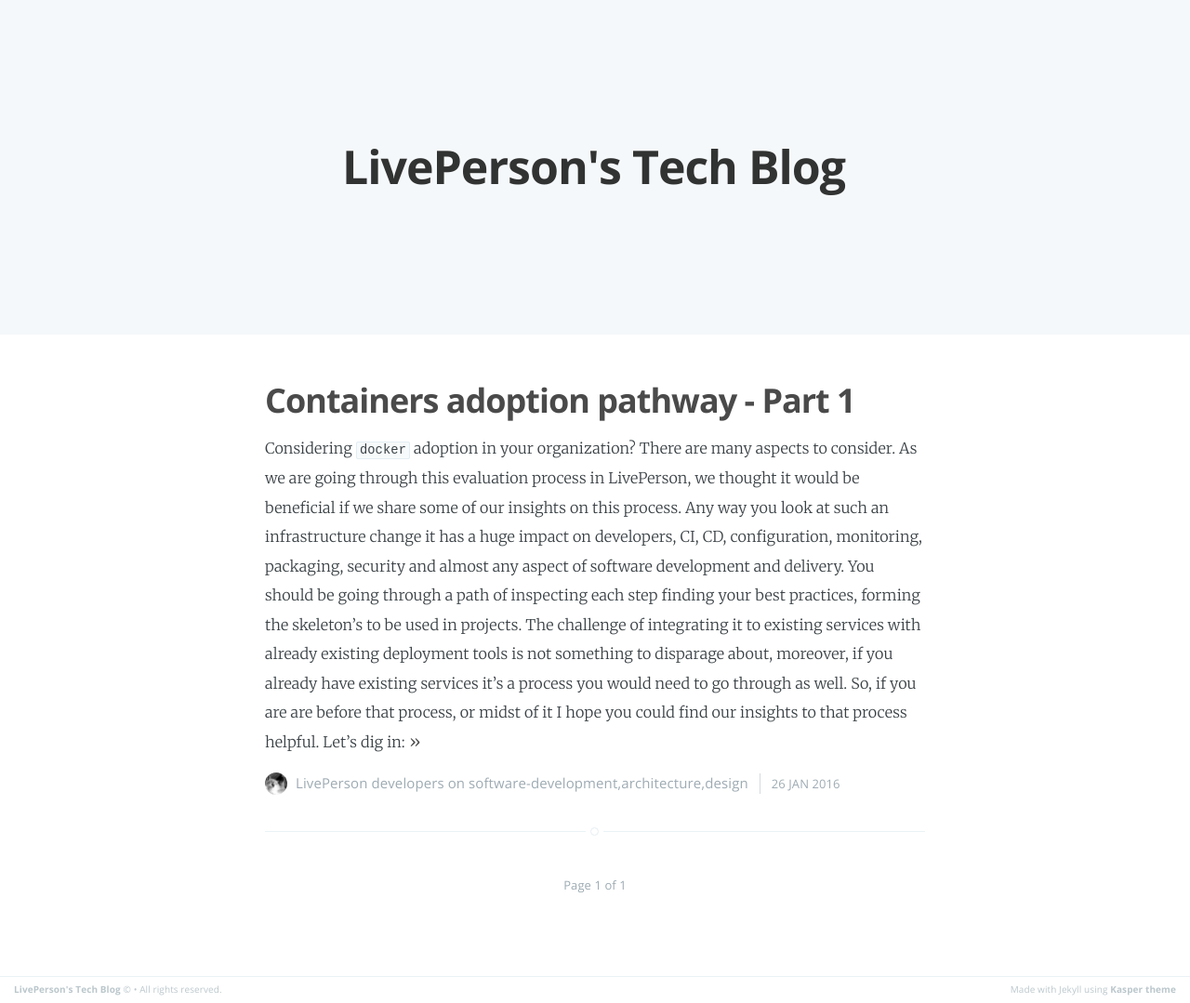
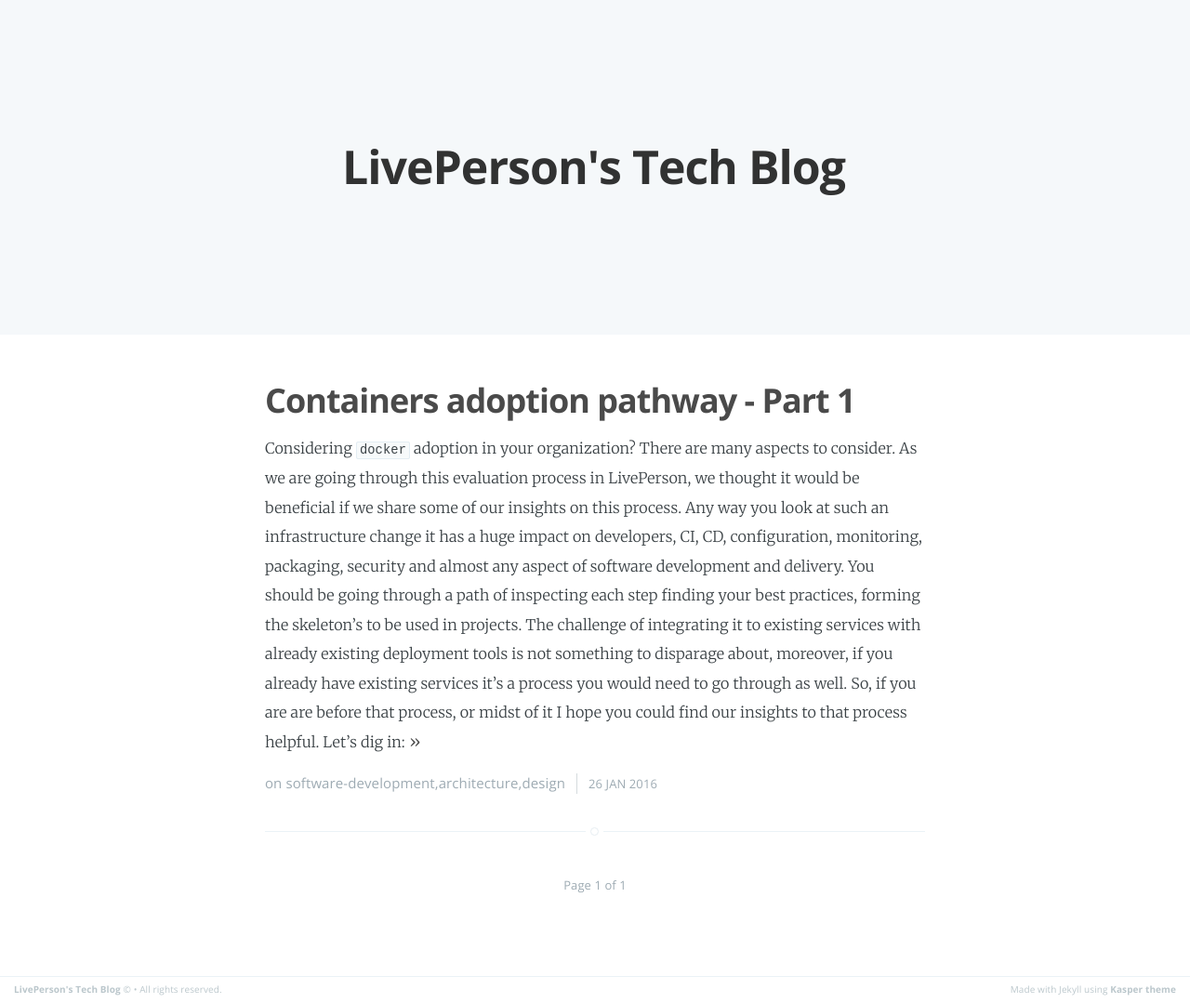
Before and after one commit to LivePersonInc/techblog, a Jekyll site: the page built from index.html, in a window 1280 px wide. Shown: the whole page at 93% size. Built offline with Jekyll 4.4.1, drawn with Linux system fonts in a browser that asks for light colours; Markdown is read by kramdown in place of the engine named in the settings; the list of posts is cut into pages by our own code.

```diff
--- a/index.html
+++ b/index.html
@@ -43,9 +43,9 @@
             {{ post.excerpt }} <a class="read-more" href="{{ site.baseurl }}{{ post.url }}">&raquo;</a>
         </section>
         <footer class="post-meta">
-            {% if site.author %}
+            {% if post.author %}
                 <img class="author-thumb" src="{{ site.baseurl }}/assets/images/profile.png" alt="Author's profile picture" nopin="nopin" />
-                {{ site.author }}
+                {{ post.author }}
             {% endif %}
             {% if post.categories.size > 0 %}
                 {{ post.categories | array_to_sentence_string | prepend: 'on ' }}
```
